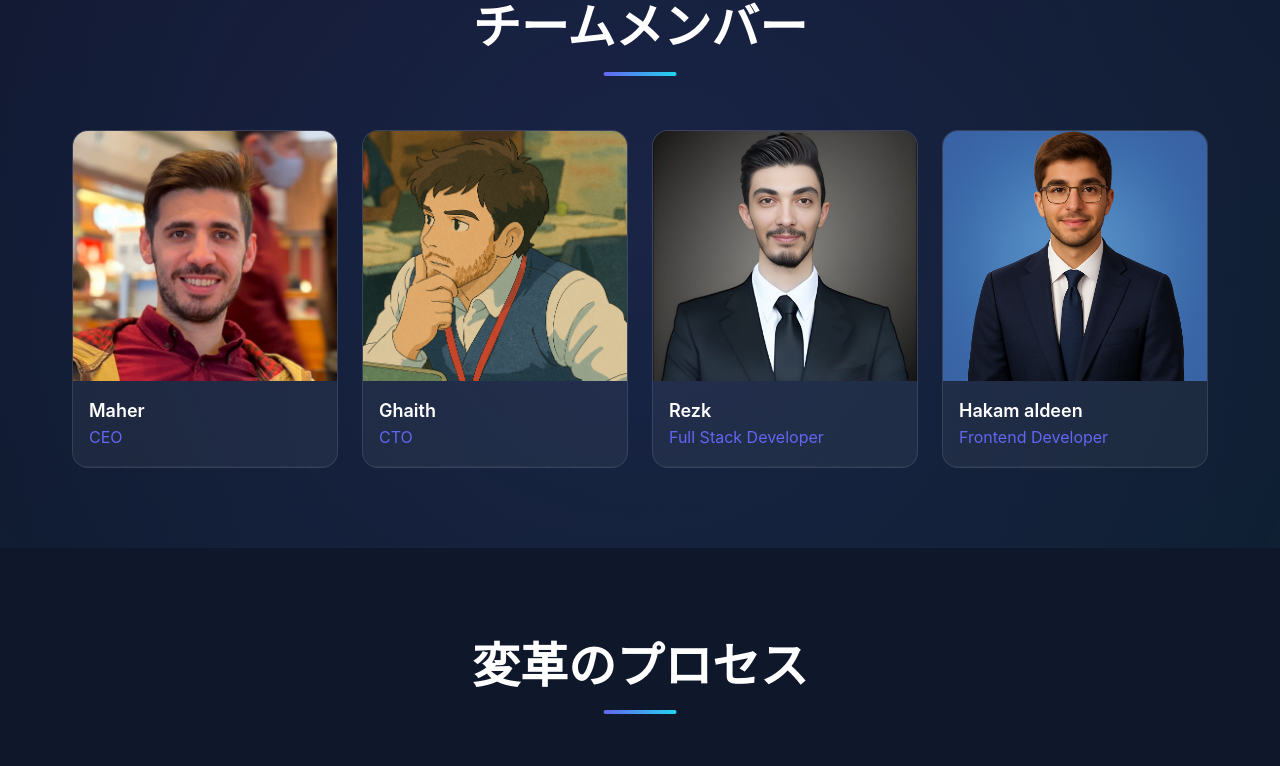
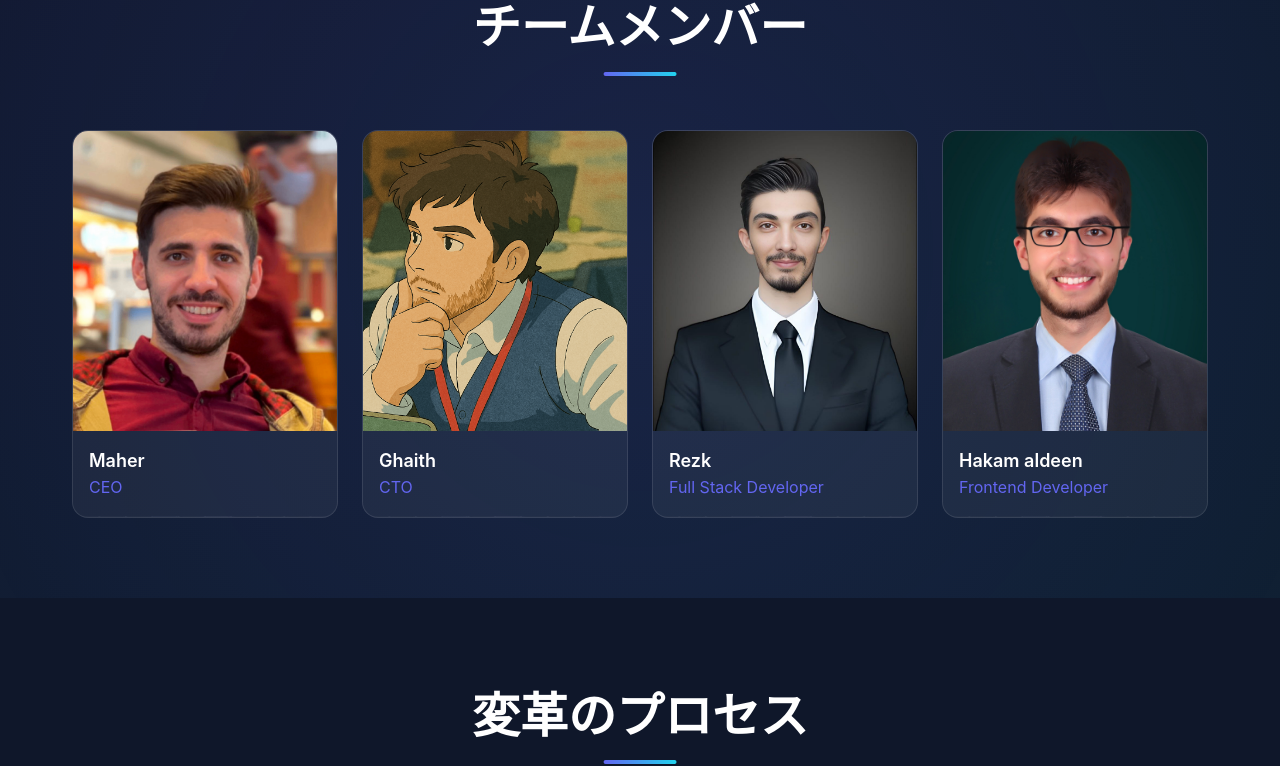
Before and after one commit to alzin/ui-ux-nipporia-lp, a Next.js app: page / in a window 1280 px wide. Shown: the part 4419-5185 px from the top of the page. Built offline with nearby package versions, Linux system fonts and the light colour scheme.

Commit message:
update hakam photo

```diff
--- a/src/components/pages/home/sections/TeamMembers.tsx
+++ b/src/components/pages/home/sections/TeamMembers.tsx
@@ -48,7 +48,7 @@ const TeamMembers = () => {
       id: 4,
       fullName: "Hakam aldeen",
       position: "Frontend Developer",
-      imgSrc: "/images/team-members/hakam.png",
+      imgSrc: "/images/team-members/Hakam.png",
       bio: "美しく直感的なUIを追求し、ユーザー体験を最大化するフロントエンドのスペシャリスト。\n「見た目だけではなく、動きや使いやすさまでこだわるのがプロの仕事。」\nReactやNext.jsなどの最新技術を活用し、成果につながるデザインを実装します。",
     },
   ];
@@ -69,7 +69,7 @@ const TeamMembers = () => {
               className="relative flex flex-col overflow-hidden bg-white/5 border border-white/10 rounded-2xl group hover:-translate-y-2 hover:border-primary hover:shadow-[0_20px_40px_rgba(99,102,241,0.2)] transition-all duration-300"
             >
               {/* Image */}
-              <div className="relative w-full h-[250px]">
+              <div className="relative w-full h-[300px]">
                 <Image
                   src={member.imgSrc}
                   alt={`image for ${member.fullName}`}
```
Also changed, not shown: public/images/team-members/hakam.png.
